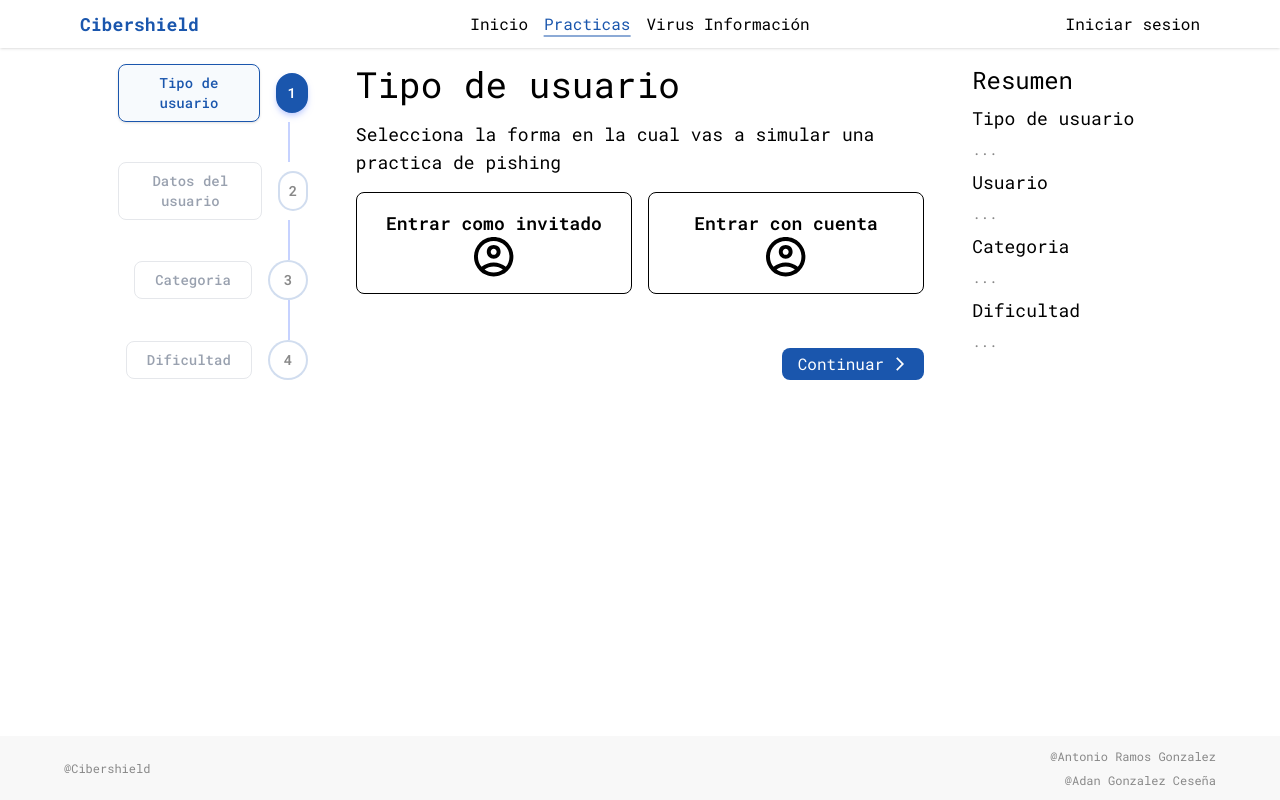
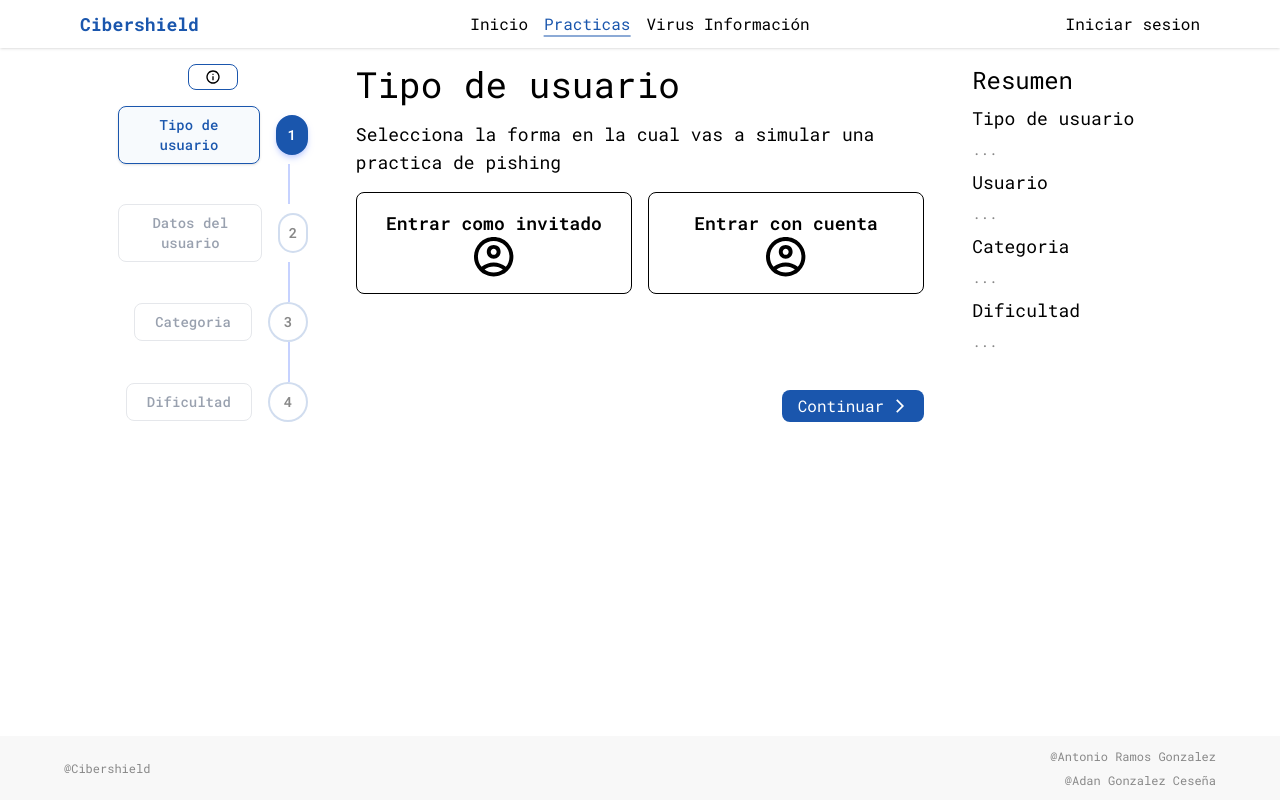
Before and after one commit to AdanCC21/CibershieldFront, a React (Vite) app: page /testing in a window 1280 px wide. Built offline with nearby package versions, Linux system fonts and the light colour scheme.

Commit message:
tips finish, fix same examples

```diff
--- a/src/components/Button.tsx
+++ b/src/components/Button.tsx
@@ -1,5 +1,7 @@
+import { tailwindcssDuration } from "@/constants/animations"
+
 interface Prompts {
-    title: string
+    title?: string
     titleSize?: string
     titleClass?: string
 
@@ -17,13 +19,17 @@ interface Prompts {
 export type BtnStyle = 'fill' | 'outline';
 
 export default function Button({ title, titleClass, titleSize, icon, iconAlt, iconClass, iconInvert, iconRight, onClick, btnStyle = 'fill', btnClass }: Prompts) {
-    const btnFill = btnStyle === 'fill' ? 'bg-(--primary-color) text-white' : 'border border-(--primary-color)';
+    const btnFill = btnStyle === 'fill' ?
+        `bg-(--primary-color) text-white hover:shadow-md ${tailwindcssDuration}` :
+        `border border-(--primary-color) hover:bg-(--primary-color)/10 ${tailwindcssDuration}`;
     return (
         <button className={`flex items-center justify-center ${btnFill} ${iconRight && 'flex-row-reverse'} ${btnClass} px-4 py-1 gap-2 cursor-pointer rounded-lg`} onClick={onClick}>
             {icon &&
                 <img src={icon} alt={iconAlt ?? 'icono'} className={`${iconInvert && 'invert'} ${iconClass} h-4`} />
             }
-            <span className={`${titleSize ?? 'text-base'} ${titleClass ?? ''}`}>{title}</span>
+            {title &&
+                <span className={`${titleSize ?? 'text-base'} ${titleClass ?? ''}`}>{title}</span>
+            }
         </button>
     )
 }
--- a/src/constants/example.ts
+++ b/src/constants/example.ts
@@ -302,8 +302,6 @@ export const emailExamples: EmailExercises[] = [
 ]
 
 export const smsExamples: EmailExercises[] = [
-    // ─── FALSOS (smishing) ───────────────────────────────────────────────────
-
     {
         id: 0,
         title: "Tu paquete está retenido en aduana",
--- a/src/constants/icons.ts
+++ b/src/constants/icons.ts
@@ -10,6 +10,7 @@ import Check from '@/assets/icons/check.svg'
 import Incorrect from '@/assets/icons/close-red.svg'
 import LogIn from '@/assets/icons/login.svg'
 import LogOut from '@/assets/icons/logout.svg'
+import Info from '@/assets/icons/info.svg'
 
 export const Icons = {
     person: Person,
@@ -27,6 +28,8 @@ export const Icons = {
     check: Check,
 
     incorrect: Incorrect,
+    info:Info,
+
     logIn: LogIn,
     logOut: LogOut,
 }
--- a/src/pages/Training/Exercises.tsx
+++ b/src/pages/Training/Exercises.tsx
@@ -14,8 +14,10 @@ import TipsCarrusel from "./components/TipsCarrusel"
 
 export default function Exercises() {
     const navigate = useNavigate();
+
     const [formInfo, setFormInfo] = useState<TrainingForm | null>(null)
     const [loading, setLoading] = useState(false);
+
     const [exercises, setExercises] = useState<EmailExercises[]>([])
 
     const [modalState, setModalState] = useState(false);
@@ -41,6 +43,8 @@ export default function Exercises() {
                         modalType: 'error',
                     })
                     setModalState(true);
+                } else {
+                    toast.error("Incorrecto");
                 }
             }
             newResults.incorrect += 1;
@@ -92,7 +96,7 @@ export default function Exercises() {
     }, [])
 
     if (loading) return (
-        <TipsCarrusel tipType={formInfo?.category ?? 'email'}/>
+        <TipsCarrusel tipType={formInfo?.category ?? 'email'} />
     )
 
     if (!formInfo) return (
@@ -106,7 +110,6 @@ export default function Exercises() {
             <Modal active={modalState} setActive={setModalState} title={modalData.title} message={modalData.message} modalType={modalData.modalType} color={modalData.color} results={modalData.results} />
 
             <section className="flex flex-col gap-4 max-w-1/6 max-h-[75vh]">
-
                 <article className="flex flex-col items-center gap-4 card-shadow rounded-lg p-4">
                     <img src={Icons.person} alt="person" className="h-12" />
                     <span className="text-base">Usuario</span>
--- a/src/pages/Training/Training.tsx
+++ b/src/pages/Training/Training.tsx
@@ -10,6 +10,7 @@ import toast from "react-hot-toast";
 import StDificulty from "./formSteps/StDificulty";
 import { useNavigate } from "react-router-dom";
 import { GetUser } from "@/scripts/user";
+import { LoadFormFromLocal } from "@/scripts/form";
 
 export default function Training() {
   const steps: Step[] = [{ label: "Tipo de usuario", id: 0 }, { label: "Datos del usuario", id: 1 }, { label: "Categoria", id: 2 }, { label: "Dificultad", id: 3 }]
@@ -19,39 +20,8 @@ export default function Training() {
   const [form, setForm] = useState<TrainingForm>({ userType: null, name: '', email: '', category: null, dificulty: null })
 
   useEffect(() => {
-    const loadLocalData = async () => {
-      const formRaw = localStorage.getItem('formInfo');
-      if(!formRaw) return;
-      const localForm = await JSON.parse(formRaw) as TrainingForm;
-      if (!localForm) return;
-
-      let formLoaded: TrainingForm = { ...form };
-      formLoaded.userType = localForm.userType ?? null;
-      formLoaded.name = localForm.name ?? "";
-      formLoaded.email = localForm.email ?? "";
-      formLoaded.category = localForm.category ?? null;
-      formLoaded.dificulty = localForm.dificulty ?? null;
-
-      if (formLoaded.userType) {
-        if (formLoaded.name && formLoaded.email) {
-          if (formLoaded.category) {
-            if (formLoaded.dificulty) {
-              setCurStep(3);
-            } else {
-              setCurStep(3);
-            }
-          } else {
-            setCurStep(2);
-          }
-        } else {
-          setCurStep(1);
-        }
-      }
-
-      setForm(formLoaded);
-    }
-
-    loadLocalData();
+    const localForm = LoadFormFromLocal(form, setCurStep);
+    setForm(localForm);
   }, [])
 
   const handleForm = (e: any) => {
@@ -121,7 +91,8 @@ export default function Training() {
 
   return (
     <div className="flex w-full h-full gap-4">
-      <div className="flex flex-col flex-1 p-4">
+      <div className="flex flex-col flex-1 p-4 gap-4">
+        <Button title="" btnStyle="outline" onClick={()=>{toast("Modal con tutorial*")}} btnClass="w-fit self-center" icon={Icons.info} />
         <Stepper steps={steps} curStep={curStep} setCurStep={setCurStep} />
       </div>
 
--- a/src/pages/Training/components/TipCard.tsx
+++ b/src/pages/Training/components/TipCard.tsx
@@ -7,7 +7,7 @@ interface Prompts {
 }
 export default function TipCard({ tip, changeTip }: Prompts) {
     return (
-        <div className="flex flex-col h-60 p-4 gap-4 border-t-4 border-yellow-400 bg-white shadow-md rounded-lg animate-fade-in">
+        <div className="flex flex-col w-100 max-h-80 h-fit overflow-y-auto p-4 gap-4 border-t-4 border-yellow-400 bg-white shadow-md rounded-lg animate-fade-in">
             <h5 className="text-lg">{tip.title}</h5>
             <p className="text-base">{tip.desc}</p>
             <div className="flex justify-end w-full mt-auto">
--- a/src/scripts/examples.ts
+++ b/src/scripts/examples.ts
@@ -5,7 +5,7 @@ export function getExamples(max: number, list:EmailExercises[]) {
     const examples = new Set<EmailExercises>()
 
     do {
-        const indx = Math.floor(Math.random() * max);
+        const indx = Math.floor(Math.random() * list.length);
         if (!examples.has(list[indx]))
             examples.add(list[indx]);
     } while (examples.size < max)
--- /dev/null
+++ b/src/scripts/form.ts
@@ -0,0 +1,34 @@
+import type { TrainingForm } from "@/entities/form.entity";
+import type { Dispatch, SetStateAction } from "react";
+
+export function LoadFormFromLocal(baseForm: TrainingForm, setCurStep: Dispatch<SetStateAction<number>>): TrainingForm {
+    const formRaw = localStorage.getItem('formInfo');
+    if (!formRaw) return baseForm;
+
+    const localForm = JSON.parse(formRaw) as TrainingForm;
+    if (!localForm) return baseForm;
+
+    let formLoaded: TrainingForm = { ...baseForm };
+    formLoaded.userType = localForm.userType ?? null;
+    formLoaded.name = localForm.name ?? "";
+    formLoaded.email = localForm.email ?? "";
+    formLoaded.category = localForm.category ?? null;
+    formLoaded.dificulty = localForm.dificulty ?? null;
+
+    if (formLoaded.userType) {
+        if (formLoaded.name && formLoaded.email) {
+            if (formLoaded.category) {
+                if (formLoaded.dificulty) {
+                    setCurStep(3);
+                } else {
+                    setCurStep(3);
+                }
+            } else {
+                setCurStep(2);
+            }
+        } else {
+            setCurStep(1);
+        }
+    }
+    return formLoaded
+}
```
Also changed, not shown: src/assets/icons/info.svg (added).
